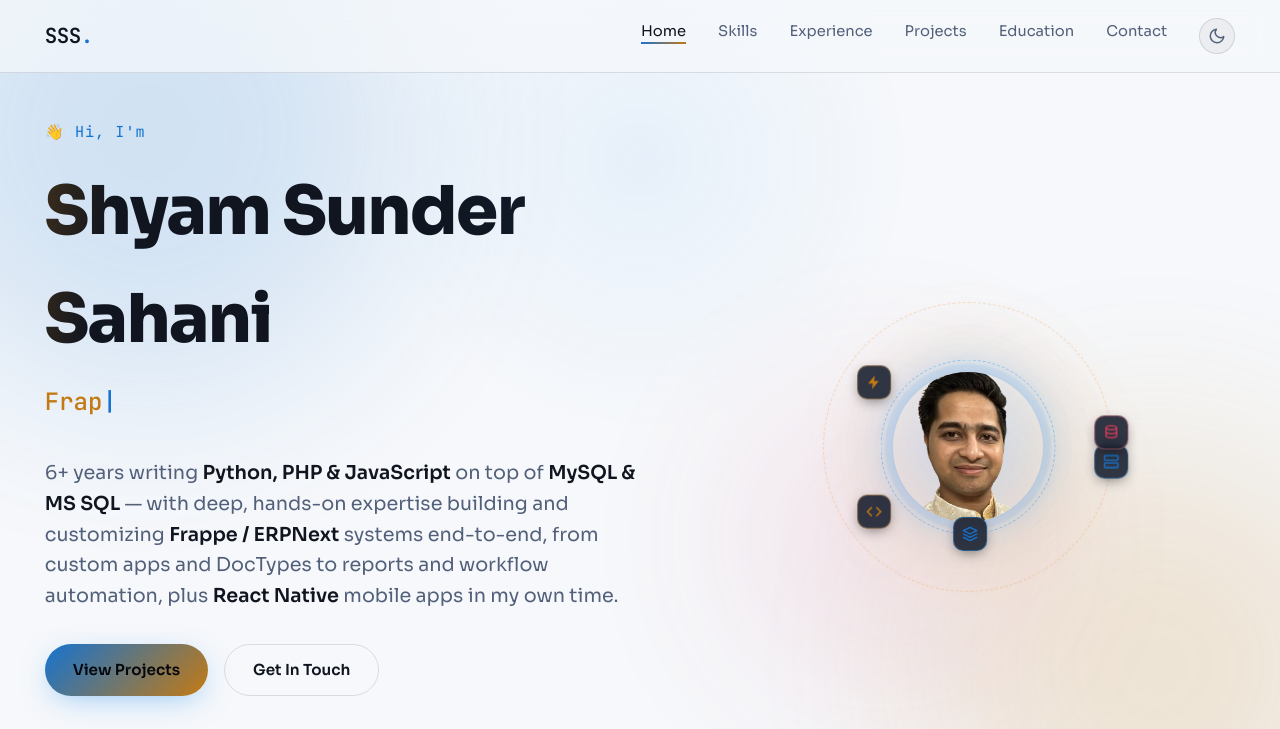
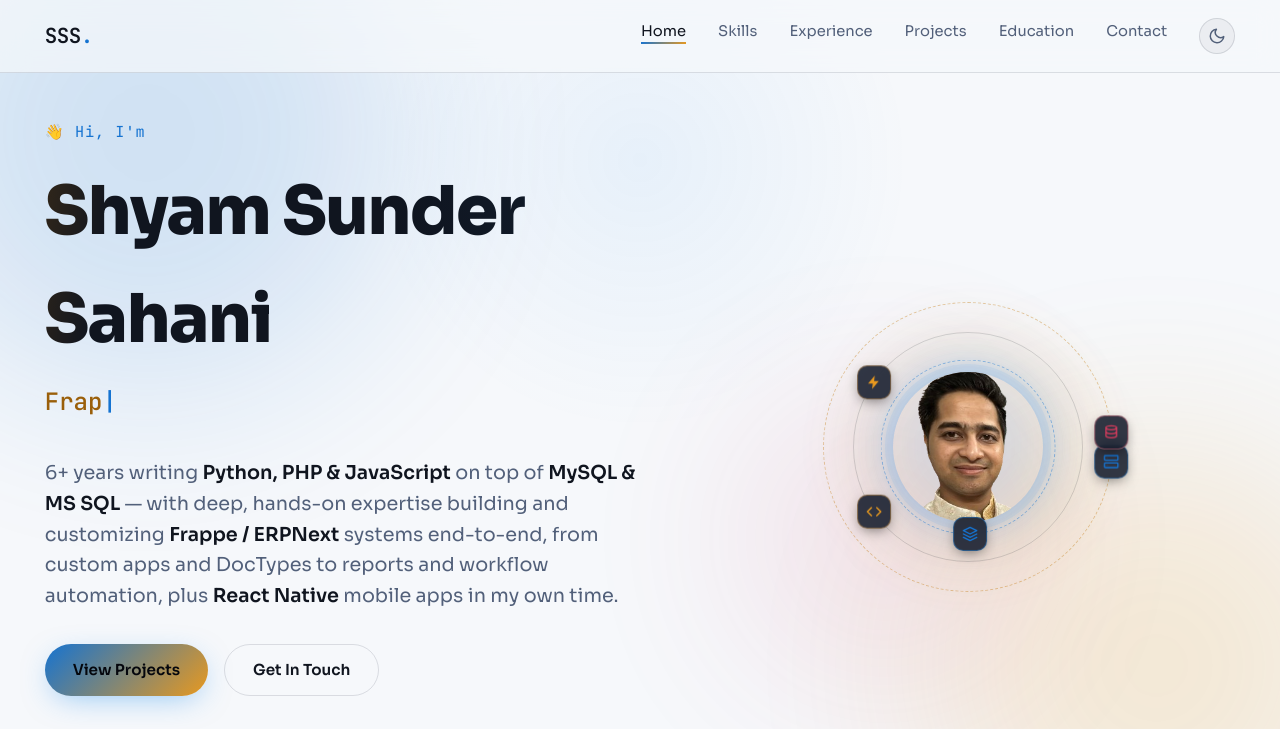
Before and after one commit to Morleeceruminous864/morleeceruminous864.github.io, a plain HTML site: page index.html in a window 1280 px wide. Shown: the top 729 px of the page. Drawn offline with Linux system fonts and the light colour scheme.

Commit message:
Improve light theme: fix faint avatar rings/glow, fix muddy button gradient via separate ink color for text

```diff
--- a/assets/css/style.css
+++ b/assets/css/style.css
@@ -8,6 +8,7 @@
   --text-dim: #8b93ab;
   --accent: #2490EF;
   --accent-2: #F2AA4C;
+  --accent-2-ink: #F2AA4C;
   --accent-3: #FB7185;
   --gradient: linear-gradient(135deg, var(--accent), var(--accent-2));
   --radius: 16px;
@@ -32,7 +33,8 @@
   --text: #10151f;
   --text-dim: #52607a;
   --accent: #1573d1;
-  --accent-2: #c47a12;
+  --accent-2: #E8991F;
+  --accent-2-ink: #9a5f0a;
   --accent-3: #d63b5c;
   --nav-bg: rgba(246, 248, 251, 0.7);
   --terminal-bg: #0f1626;
@@ -232,6 +234,12 @@ ul { list-style: none; }
 .ring-1 { width: 175px; height: 175px; border: 1px dashed rgba(36, 144, 239, 0.4); }
 .ring-2 { width: 230px; height: 230px; border: 1px solid rgba(215, 226, 234, 0.1); }
 .ring-3 { width: 290px; height: 290px; border: 1px dashed rgba(242, 170, 76, 0.35); }
+:root[data-theme="light"] .ring-1 { border-color: rgba(21, 115, 209, 0.45); }
+:root[data-theme="light"] .ring-2 { border-color: rgba(16, 21, 31, 0.14); }
+:root[data-theme="light"] .ring-3 { border-color: rgba(196, 122, 18, 0.4); }
+:root[data-theme="light"] .orbit-glow {
+  background: radial-gradient(circle, rgba(21, 115, 209, 0.28), rgba(196, 122, 18, 0.16) 55%, transparent 75%);
+}
 .avatar-core {
   position: absolute;
   top: 50%; left: 50%;
@@ -299,7 +307,7 @@ ul { list-style: none; }
   font-size: clamp(2.4rem, 6vw, 4.2rem);
   font-weight: 800;
   letter-spacing: -1.5px;
-  background: linear-gradient(100deg, var(--text) 20%, var(--accent) 45%, var(--accent-2) 60%, var(--text) 80%);
+  background: linear-gradient(100deg, var(--text) 20%, var(--accent) 45%, var(--accent-2-ink) 60%, var(--text) 80%);
   background-size: 250% auto;
   -webkit-background-clip: text;
   background-clip: text;
@@ -314,7 +322,7 @@ ul { list-style: none; }
   font-family: 'JetBrains Mono', monospace;
   font-size: clamp(1.1rem, 2.6vw, 1.5rem);
   font-weight: 500;
-  color: var(--accent-2);
+  color: var(--accent-2-ink);
   min-height: 2.2em;
   margin-bottom: 22px;
 }
@@ -677,7 +685,7 @@ ul { list-style: none; }
   font-size: 0.82rem;
 }
 .timeline-card h3 { margin: 8px 0 2px; font-size: 1.15rem; }
-.timeline-company { color: var(--accent-2); font-size: 0.92rem; margin-bottom: 12px; }
+.timeline-company { color: var(--accent-2-ink); font-size: 0.92rem; margin-bottom: 12px; }
 .timeline-card ul { color: var(--text-dim); font-size: 0.92rem; }
 .timeline-card li { position: relative; padding-left: 16px; margin-bottom: 6px; }
 .timeline-card li::before {
@@ -836,7 +844,7 @@ ul { list-style: none; }
 }
 .edu-card h3 { margin: 8px 0 6px; font-size: 1.05rem; }
 .edu-card p { color: var(--text-dim); font-size: 0.9rem; }
-.edu-sub { display: block; margin-top: 8px; font-size: 0.8rem; color: var(--accent-2); }
+.edu-sub { display: block; margin-top: 8px; font-size: 0.8rem; color: var(--accent-2-ink); }
 
 .strengths {
   display: grid;
```
